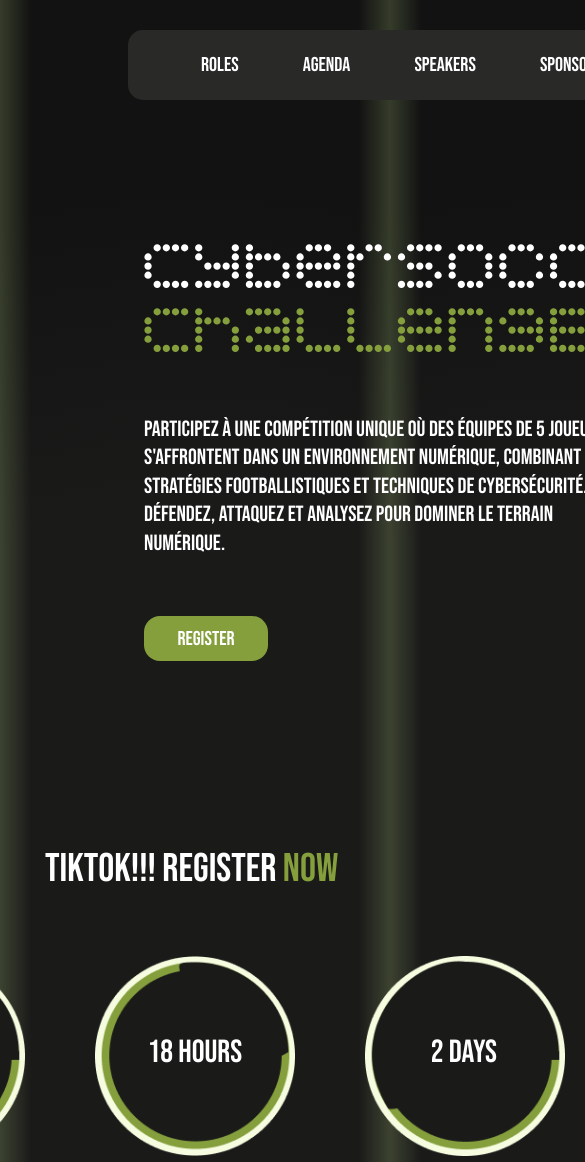
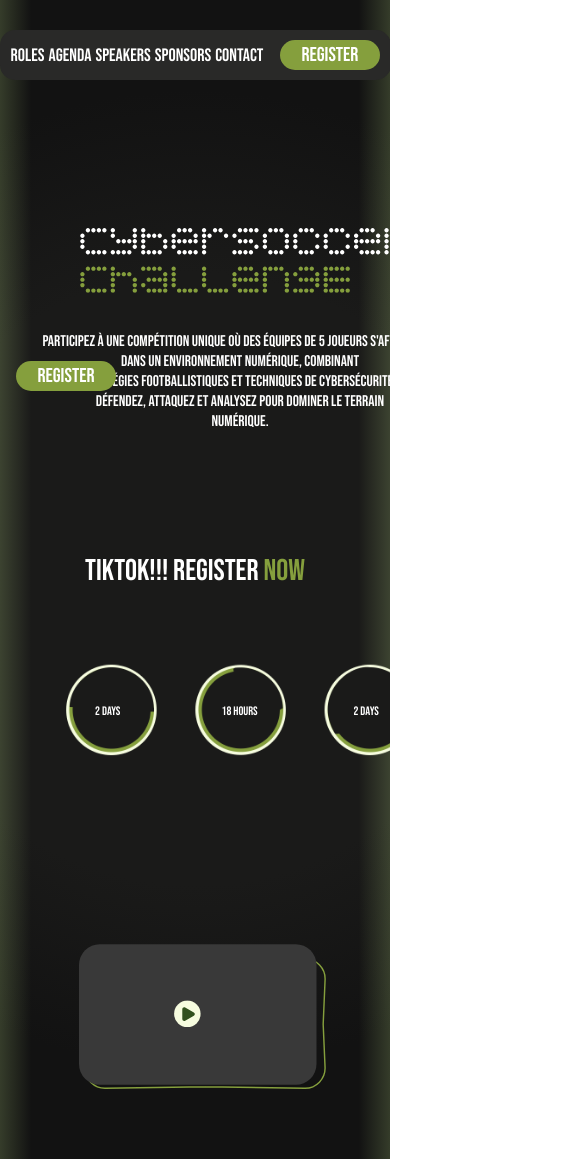
Before and after one commit to roudj245/cse_project, a plain HTML site: page index.html in a window 390 px wide. Shown: the top 1162 px of the page, 585 px wide, since content can reach past the window. Drawn offline with Linux system fonts and the light colour scheme.

Commit message:
Add files via upload

```diff
--- a/style.css
+++ b/style.css
@@ -18,7 +18,7 @@ nav {
   width: 900px;
   margin: 0 auto;
   border-radius: 15px;
-  margin: 8rem;
+  margin: 8.7rem;
   height: 30px;
   margin-top: 30px;
 
@@ -91,6 +91,18 @@ font-size: 20px;
 }
 .challenge{
   height: 150px;
+}
+.btn2{
+    color: #FFF;
+  font-family: "Bebas Neue", sans-serif;
+  font-style: normal;
+  font-weight: 400;
+  border-radius: 16px;
+  background: #859F3D;
+  height: 45px;
+  width: 124px;
+  border: none;
+  font-size: 20px;
 }
 .page2{
   display: flex;
@@ -250,3 +262,303 @@ left: -10px;
   top: 40%;
   left: 40%;
 }
+
+
+/* Existing CSS Remains Unchanged */
+/* Media Queries for Responsiveness */
+
+@media screen and (max-width: 1200px) {
+  nav {
+    width: 95%;
+    margin: 8rem auto;
+    padding: 20px 30px;
+    margin-top: 15px;
+  }
+  .challenge{
+
+  }
+
+  .page1 {
+    margin: 7rem;
+    flex-wrap: wrap;
+  }
+  .video{
+   transform: scale(0.7);
+
+
+  }
+  .vid-para{
+    margin-top: 260px ;
+  }
+  .logo{
+    transform: scale(0.85);
+  }
+  .circles{
+    transform: scale(0.76);
+  }
+  .title3{
+    display: none;
+    height: 50px;
+  }
+
+  .page3 {
+    width: 95%;
+    margin: 0 auto;
+  }
+}
+
+@media screen and (max-width: 992px) {
+  nav {
+  width: 650px;
+
+
+
+
+  }
+
+
+  nav a {
+    margin: 10px;
+    font-size: 18px;
+
+  }
+
+  .page1 {
+    margin: 5rem 2rem;
+    flex-direction: column;
+    align-items: center;
+  }
+
+  .text1 {
+    width: 100%;
+    text-align: center;
+  }
+
+  .logo {
+    margin-top: 2rem;
+  }
+
+  .page3 {
+    width: 90%;
+    height: auto;
+  }
+
+  .vid-para {
+    flex-direction: column;
+    width: 100%;
+    align-items: center;
+  }
+
+  .video {
+    transform: scale(0.7);
+    margin: 3rem 0;
+  }
+  .btn1{
+    height: 30px;
+    width: 100px;
+  }
+}
+
+@media screen and (max-width: 768px) {
+  nav {
+    width: 80%;
+    flex-direction: row;
+    justify-content: space-between;
+    align-items: center;
+    gap: 1rem;
+    margin-top: 30px;
+  }
+  .btn2{
+    margin-left: 13rem;
+  }
+  .text1{
+    margin-left: 1rem ;
+  }
+
+  .nav-links {
+    flex-direction: column;
+    align-items: center;
+  }
+
+  nav a {
+    margin: 10px 0;
+  }
+  .challenge{
+    transform: scale(0.9);
+  }
+  .logo{
+    display: none;
+  }
+
+
+  .circles {
+    flex-direction: row;
+    align-items: center;
+    justify-content: space-evenly;
+    width: 100%;
+    height: auto;
+  }
+
+  .circle1, .circle2, .circle3 {
+    margin-bottom: 1rem;
+    transform: scale(0.7);
+  }
+  .video{
+    transform: scale(0.7);
+  }
+  .title3{
+    display: none;
+  }
+  .title2{
+    height: 100px;
+  }
+  .vid-para{
+    margin-top: 50px;
+  }
+}
+
+@media screen and (max-width: 576px) {
+  body {
+    overflow-x: hidden;
+  }
+  .page1{
+
+  }
+
+  nav {
+    padding: 10px;
+    display: flex;
+    flex-direction: row;
+    justify-content: space-evenly;
+    align-items: center;
+    width: 95%;
+
+  }
+  nav a{
+
+  }
+  .btn{
+
+
+  }
+  .btn2{
+    height: 30px;
+    width: 100px;
+    margin-top: 130px;
+    margin-left: 11rem;
+
+
+
+
+  }
+  .btn1{
+    height: 30px;
+    width: 100px;
+
+
+  }
+
+  .page1 {
+    margin: 2rem 1rem;
+
+  }
+
+  .text1 {
+    font-size: 15.5px;
+    margin: 1.5rem;
+    height: 5px;
+    text-align: center;
+    width: 400px;
+
+  }
+  .challenge{
+    transform: scale(0.6);
+    height: 100px;
+    width: 320px;
+
+
+
+
+  }
+  .svg1{
+    margin-left:0 ;
+  }
+
+
+  .logo {
+    display:none;
+
+  }
+
+  .title2 {
+    width: 100%;
+    margin-top: 100px;
+    height: 90px ;
+  }
+
+  .white, .NOW {
+    font-size: 30px;
+  }
+
+  .text3, .text4 {
+    font-size: 23px;
+    margin-top: 28px;
+
+  }
+
+  .page3 {
+    width: 100%;
+    padding: 0 10px;
+  }
+
+  .vid-para {
+    width: 100%;
+    margin-top: 50px;
+  }
+
+  .video {
+    transform: scale(0.5);
+    margin: 2rem 0;
+
+  }
+
+  .paragraph , .green {
+    font-size: 14px;
+  }
+
+.title2{
+  text-align: center;
+  }
+.circle1 , .circle2 ,.circle3{
+  height: 170px;
+  width: 170px;
+
+  }
+.circles{
+  display: flex;
+  flex-direction: row;
+  justify-content: space-around;
+  margin-top: 10px;
+
+
+
+ }
+
+/* Ensure no horizontal scrolling */
+html, body {
+  max-width: 100%;
+  overflow-x: hidden;
+
+
+}
+.title3{
+  display: none;
+
+  }
+
+
+
+
+
+
+}
```
